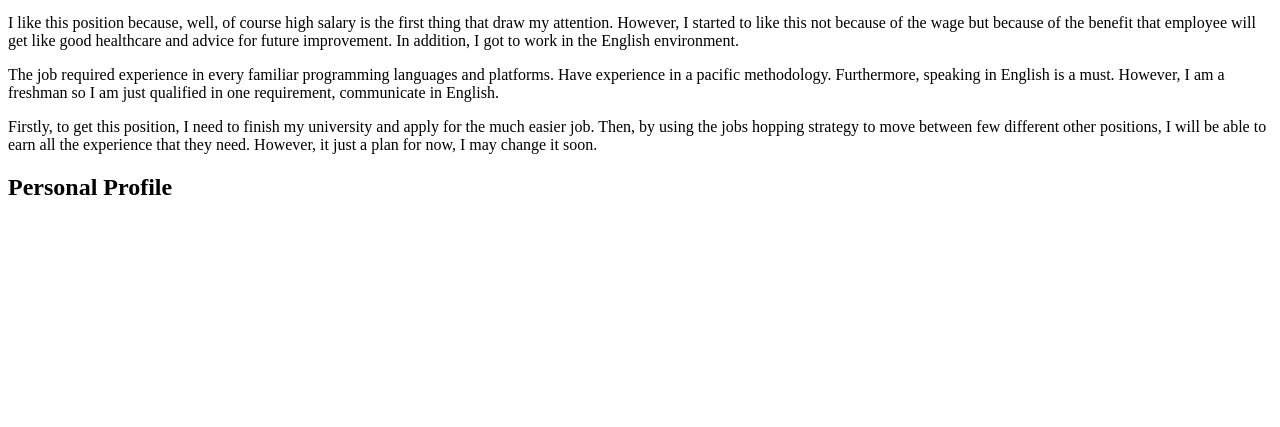
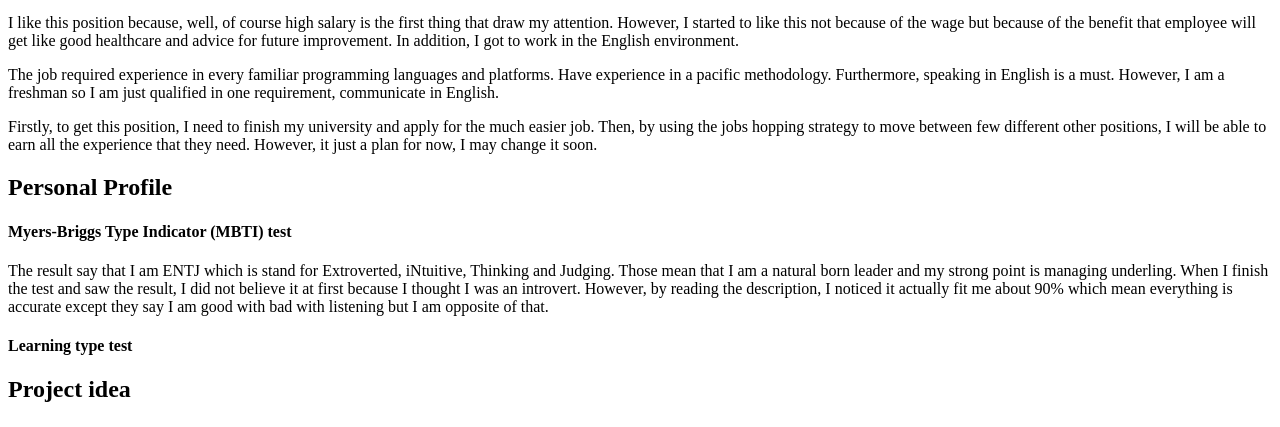
Before and after one commit to Khoi-Hoan/RMIT, a plain HTML site: page index.html in a window 1280 px wide. Shown: the part 1084-1511 px from the top of the page. Before the commit the page ends 1305 px from the top, so only its background shows below. Drawn offline with Linux system fonts and the light colour scheme.

Commit message:
adding some more info

```diff
--- a/index.html
+++ b/index.html
@@ -23,6 +23,11 @@
 		<p> The job required experience in every familiar programming languages and platforms. Have experience in a pacific methodology. Furthermore, speaking in English is a must. However, I am a freshman so I am just qualified in one requirement, communicate in English. </p>
 		<p> Firstly, to get this position, I need to finish my university and apply for the much easier job. Then, by using the jobs hopping strategy to move between few different other positions, I will be able to earn all the experience that they need. However, it just a plan for now, I may change it soon.  </P>
 	<h2> Personal Profile </h2>
-
+		<h4> Myers-Briggs Type Indicator (MBTI) test </h4>
+			<p> The result say that I am ENTJ which is stand for Extroverted, iNtuitive, Thinking and Judging. Those mean that I am a natural born leader and my strong point is managing underling. When I finish the test and saw the result, I did not believe it at first because I thought I was an introvert. However, by reading the description, I noticed it actually fit me about 90% which mean everything is accurate except they say I am good with bad with listening but I am opposite of that. </p>
+		<h4> Learning type test </h2>
+			<p>
+	<h2> Project idea <h2>
+		<p>
 </body>
 </html>
```
